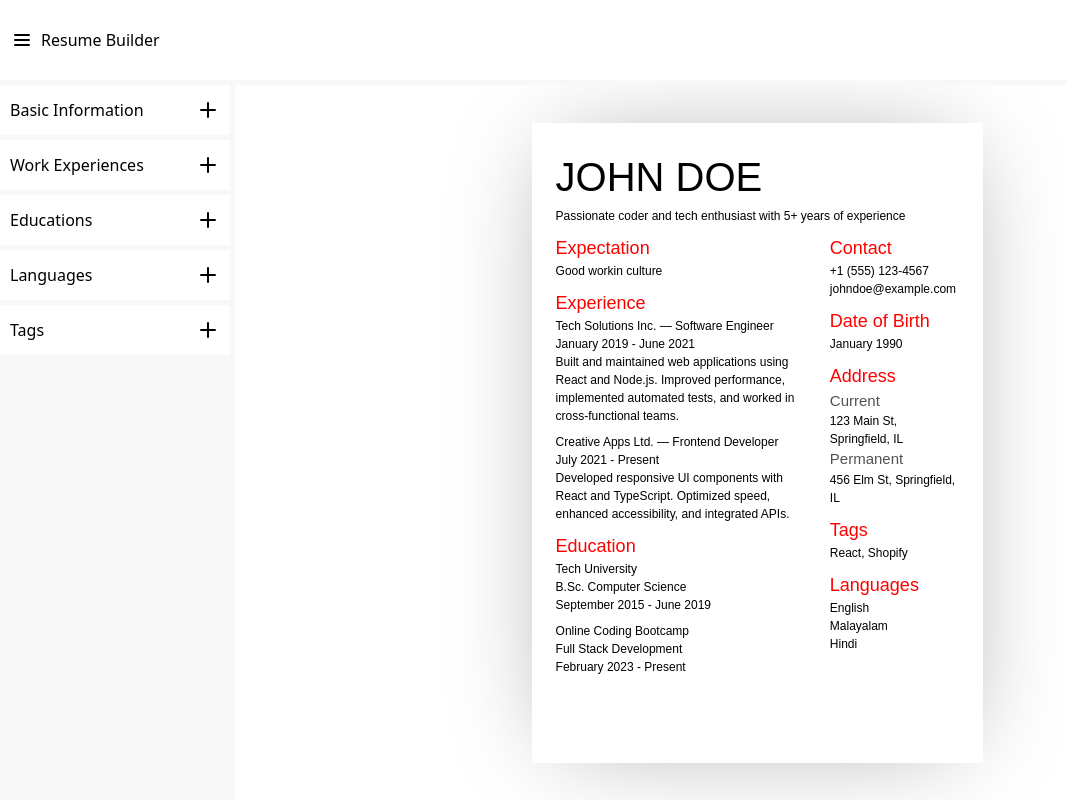
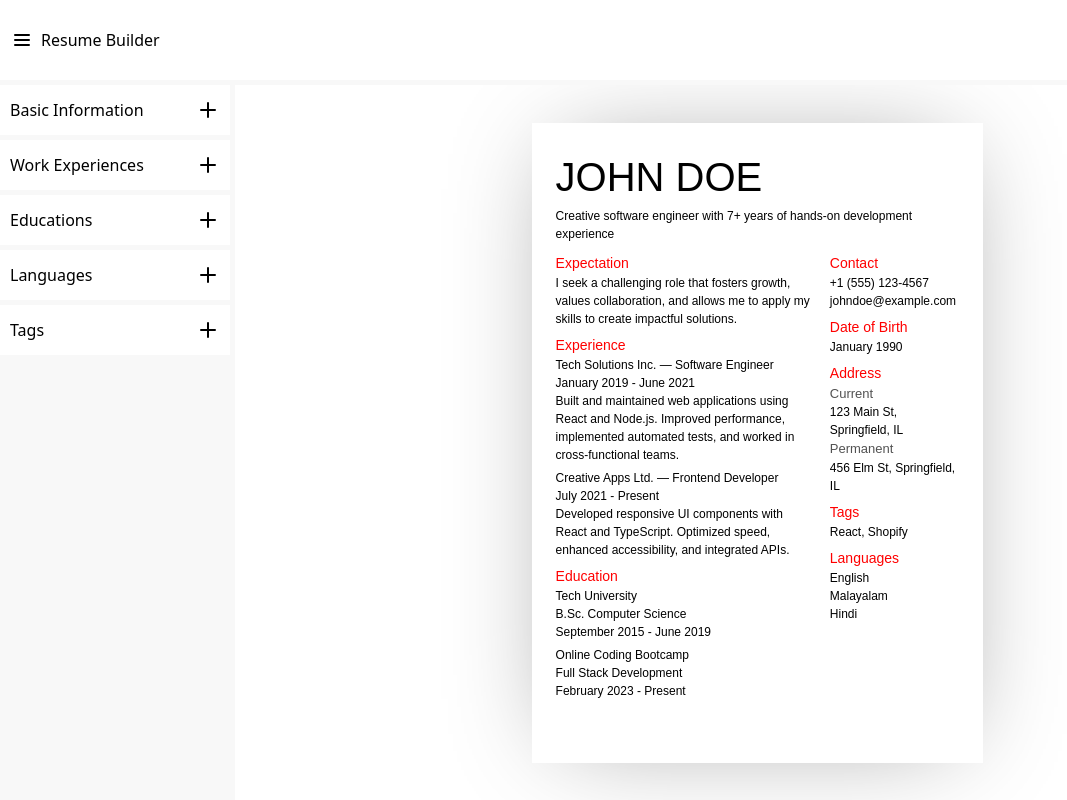
Before and after one commit to anthonyfinix/resume-builder, a React (Vite) app: page / in a window 1280 px wide. Shown: the whole page, without its empty margins (0-1067 px from the left). Built offline with nearby package versions, Linux system fonts and the light colour scheme.

Commit message:
updated dummy data

```diff
--- a/src/components/Resume/Article.tsx
+++ b/src/components/Resume/Article.tsx
@@ -6,7 +6,7 @@ const Article: FC<{
   return (
     <article
       style={{
-        marginBottom: 10,
+        marginBottom: 7,
       }}
     >
       {children}
--- a/src/components/Resume/Figure.tsx
+++ b/src/components/Resume/Figure.tsx
@@ -6,7 +6,7 @@ const Figure: FC<{
   return (
     <figure
       style={{
-        marginBottom: 8,
+        marginBottom: 5,
         marginLeft: 0,
         marginTop: 0
       }}
--- a/src/components/Resume/Heading.tsx
+++ b/src/components/Resume/Heading.tsx
@@ -7,7 +7,7 @@ const Heading: FC<{ children: string }> = ({ children }) => {
       style={{
         fontWeight: 400,
         color: "#FF0000",
-        fontSize: 18,
+        fontSize: 14,
       }}
     >
       {children}
--- a/src/components/Resume/Subheading.tsx
+++ b/src/components/Resume/Subheading.tsx
@@ -9,7 +9,7 @@ const Subheading: FC<{ children: string; subdued?: boolean }> = ({
       style={{
         fontWeight: 500,
         color: subdued ? "#525252" : "black",
-        fontSize: 15,
+        fontSize: 13,
       }}
     >
       {children}
--- a/src/components/ResumeProvider.tsx
+++ b/src/components/ResumeProvider.tsx
@@ -29,7 +29,7 @@ export const ResumeContext = createContext<null | ResumeContext>(null);
 const ResumeProvider: FC<{ children: ReactElement }> = ({ children }) => {
   const resumeRef = useRef<HTMLInputElement>(null);
   const [name, setName] = useState("John Doe");
-  const [expectation, setExpectation] = useState("Good workin culture");
+  const [expectation, setExpectation] = useState("I seek a challenging role that fosters growth, values collaboration, and allows me to apply my skills to create impactful solutions.");
   const [phoneNumber, setPhoneNumber] = useState("+1 (555) 123-4567");
   const [dateOfBirth, setDateOfBirth] = useState(new Date(1990, 0, 1));
   const [email, setEmail] = useState("johndoe@example.com");
@@ -46,7 +46,7 @@ const ResumeProvider: FC<{ children: ReactElement }> = ({ children }) => {
     "456 Elm St, Springfield, IL"
   );
   const [headline, setHeadline] = useState(
-    "Passionate coder and tech enthusiast with 5+ years of experience"
+    "Creative software engineer with 7+ years of hands-on development experience"
   );
   const [experience, setExperience] = useState<Experience[]>([
     {
```
